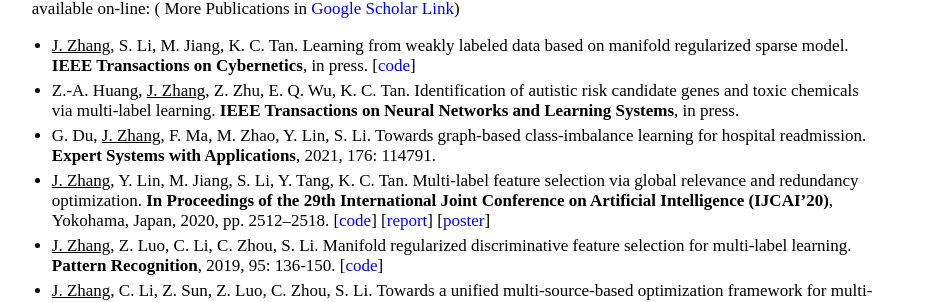
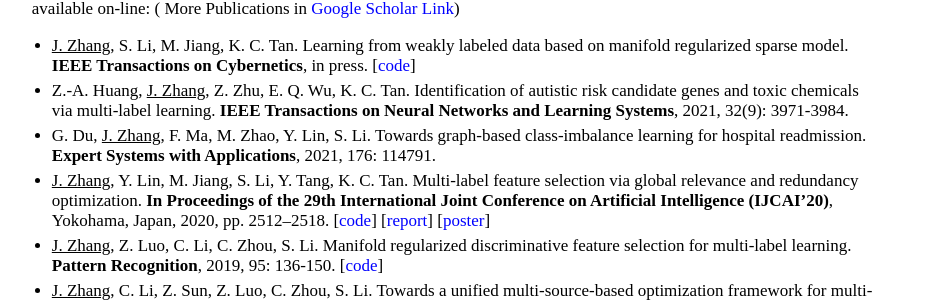
Before and after one commit to jiazhang-ml/jiazhang-ml.github.io, a Jekyll site: the page built from index.md, in a window 1280 px wide. Shown: the part 387-689 px from the top of the page, without its empty margins (173-1106 px from the left). Built offline with Jekyll 4.4.1, drawn with Linux system fonts in a browser that asks for light colours.

Commit message:
Update index.md

```diff
--- a/index.md
+++ b/index.md
@@ -18,7 +18,7 @@ I received the Ph.D. degree from the School of Informatics, Xiamen University, X
 My research interests include *machine learning*, *data mining*, and *human-computer interaction*. I have a few recent manuscripts available on-line: ( More Publications in [Google Scholar Link](https://scholar.google.com/citations?user=yBaTk-gAAAAJ&hl=en))
 
 * <u>J. Zhang</u>, S. Li, M. Jiang, K. C. Tan. Learning from weakly labeled data based on manifold regularized sparse model. **IEEE Transactions on Cybernetics**, in press. [[code](MSWL-master.zip)]
-* Z.-A. Huang, <u>J. Zhang</u>, Z. Zhu, E. Q. Wu, K. C. Tan. Identification of autistic risk candidate genes and toxic chemicals via multi-label learning. **IEEE Transactions on Neural Networks and Learning Systems**, in press.
+* Z.-A. Huang, <u>J. Zhang</u>, Z. Zhu, E. Q. Wu, K. C. Tan. Identification of autistic risk candidate genes and toxic chemicals via multi-label learning. **IEEE Transactions on Neural Networks and Learning Systems**, 2021, 32(9): 3971-3984.
 * G. Du, <u>J. Zhang</u>, F. Ma, M. Zhao, Y. Lin, S. Li. Towards graph-based class-imbalance learning for hospital readmission. **Expert Systems with Applications**, 2021, 176: 114791.
 * <u>J. Zhang</u>, Y. Lin, M. Jiang, S. Li, Y. Tang, K. C. Tan. Multi-label feature selection via global relevance and redundancy optimization. **In Proceedings of the 29th International Joint Conference on Artificial Intelligence (IJCAI’20)**, Yokohama, Japan, 2020, pp. 2512–2518. [[code](GRRO-master.zip)] [[report](v15.pptx)] [[poster](poster.pdf)]
 * <u>J. Zhang</u>, Z. Luo, C. Li, C. Zhou, S. Li. Manifold regularized discriminative feature selection for multi-label learning. **Pattern Recognition**, 2019, 95: 136-150. [[code](MDFS-master.zip)]
```
